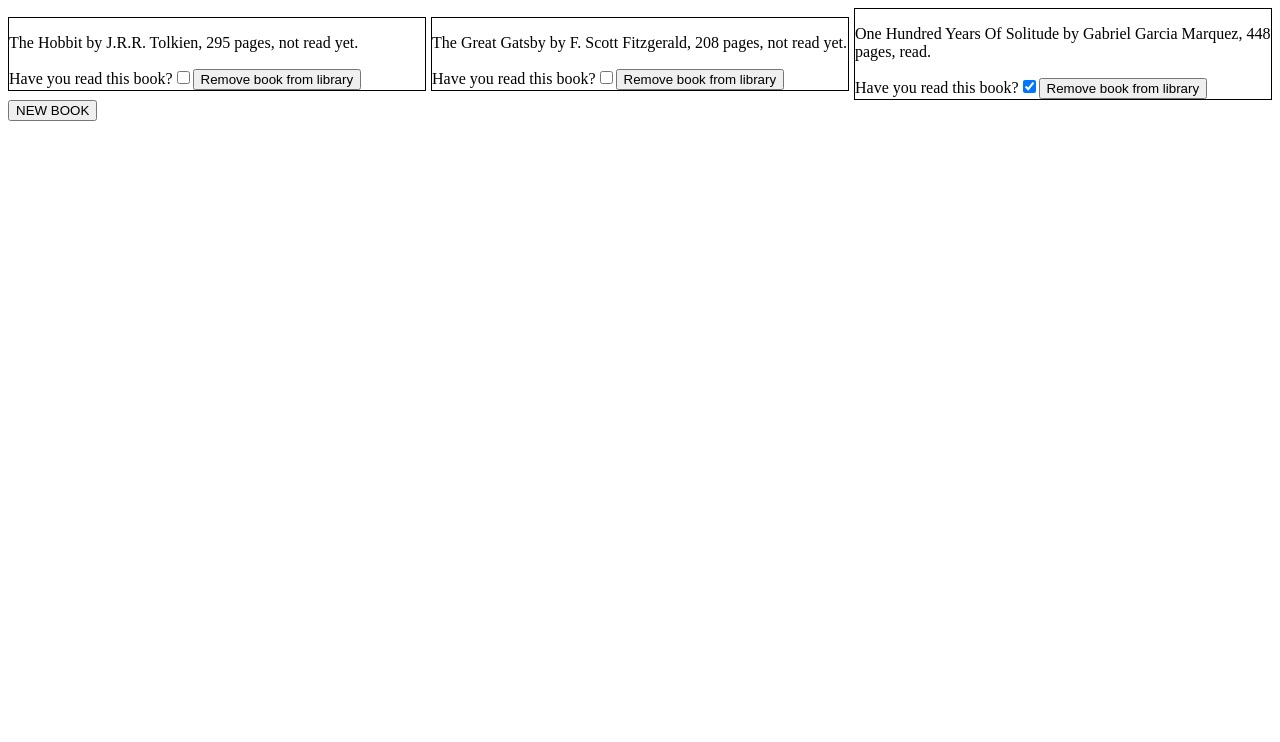
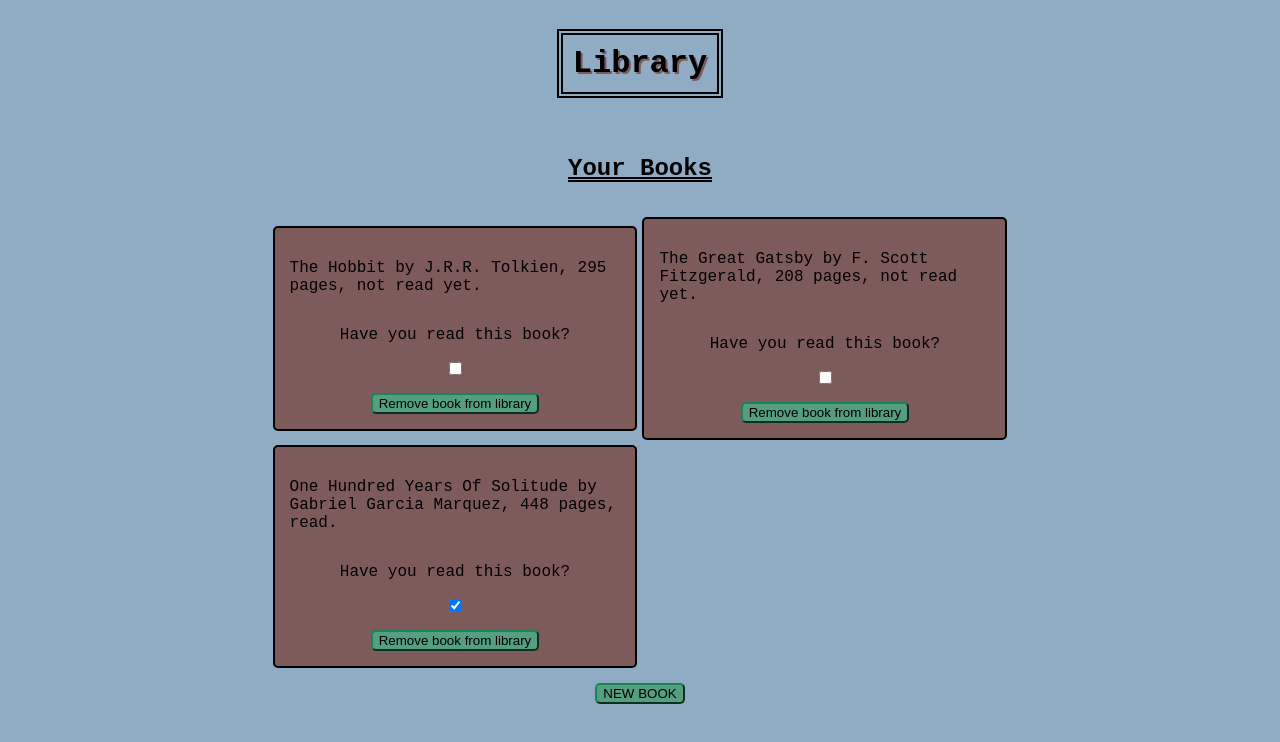
Before and after one commit to mcdestefano/odin-library, a website: page index.html in a window 1280 px wide. Drawn offline with Linux system fonts and the light colour scheme.

Commit message:
Style page with simple colors and outlines

```diff
--- a/index.html
+++ b/index.html
@@ -9,7 +9,11 @@
     <script src="script.js" defer></script>
 </head>
 <body>
-    <div class="library"></div>
+    <h1>Library</h1>
+    <h2>Your Books</h2>
+    <div class="library">
+
+    </div>
     <button class="new">NEW BOOK</button>
     <form action="" method="post" class="book-form">
         <label for="title">Title</label>
--- a/styles.css
+++ b/styles.css
@@ -1,15 +1,50 @@
+body {
+  display: flex;
+  flex-direction: column;
+  align-items: center;
+  justify-content: center;
+  gap: 15px;
+  background-color: rgb(144, 171, 196);
+  font-family: 'Courier New', Courier, monospace;
+}
+
+h1 {
+  text-shadow: 2px 2px rgb(126, 91, 91);
+  border: 6px double;
+  padding: 10px;
+}
+
+h2 {
+  text-decoration: underline;
+  text-decoration-style: double;
+}
+
 .library {
-    display: grid;
-    grid-template-columns: 1fr 1fr 1fr;
-    grid-auto-rows: 1fr;
-    gap: 5px;
-    align-items: center;
+  display: grid;
+  grid-template-columns: repeat(auto-fit, minmax(250px, 1fr));
+  grid-auto-rows: 1fr;
+  gap: 5px;
+  align-items: center;
 }
 
 .book {
-    border: 1px solid black
+  border: 2px solid black;
+  border-radius: 5px;
+  display: flex;
+  flex-direction: column;
+  align-items: center;
+  justify-content: center;
+  gap: 15px;
+  padding: 15px;
+  background-color: rgb(126, 91, 91);
 }
 
 .book-form {
-    visibility: hidden;
+  visibility: hidden;
 }
+
+button {
+  background-color: rgb(86, 158, 128);
+  border-color:rgb(25, 133, 88);
+  border-radius: 5px;
+}
```
